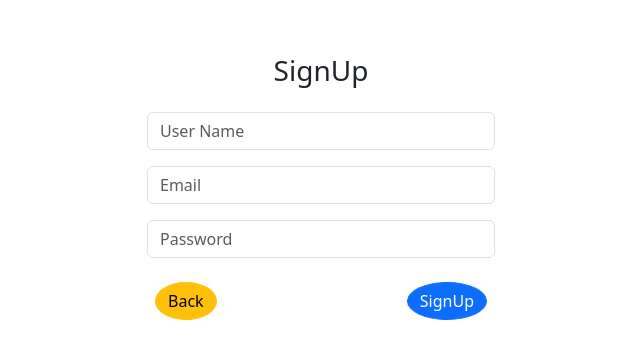
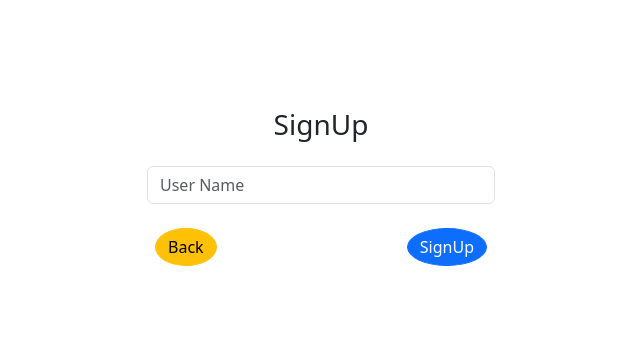
Before and after one commit to flemton/Final-Capstone-Frontend, a React (Create React App) app: page /register in a window 1280 px wide. Shown: the part 209-568 px from the top of the page, without its empty margins (319-959 px from the left). Built offline with nearby package versions, Linux system fonts and the light colour scheme.

Commit message:
Made modification to only allow auth with username

```diff
--- a/src/components/Session/Login.js
+++ b/src/components/Session/Login.js
@@ -5,15 +5,14 @@ import { useDispatch, useSelector } from 'react-redux';
 import { loginAsync } from '../../redux/slices/loginSlice';
 
 const Login = () => {
-  const [email, setEmail] = useState('');
-  const [password, setPassword] = useState('');
+  const [username, setUsername] = useState('');
   const navigate = useNavigate();
   const dispatch = useDispatch();
   const { data } = useSelector((state) => state.login);
 
   const handleLogin = (e) => {
     e.preventDefault();
-    dispatch(loginAsync(email, password));
+    dispatch(loginAsync(username));
   };
 
   useEffect(() => {
@@ -31,21 +30,11 @@ const Login = () => {
               <h2 className="text-center mb-4">LogIn</h2>
               <div className="mb-3">
                 <input
-                  type="email"
+                  type="name"
                   className="form-control"
-                  placeholder="Email"
-                  value={email}
-                  onChange={(e) => setEmail(e.target.value)}
-                  required
-                />
-              </div>
-              <div className="mb-3">
-                <input
-                  type="password"
-                  className="form-control"
-                  placeholder="Password"
-                  value={password}
-                  onChange={(e) => setPassword(e.target.value)}
+                  placeholder="Username"
+                  value={username}
+                  onChange={(e) => setUsername(e.target.value)}
                   required
                 />
               </div>
--- a/src/components/Session/Register.js
+++ b/src/components/Session/Register.js
@@ -5,15 +5,13 @@ import { registerAsync } from '../../redux/slices/registerSlice';
 
 const Register = () => {
   const [username, setUsername] = useState('');
-  const [email, setEmail] = useState('');
-  const [password, setPassword] = useState('');
   const navigate = useNavigate();
   const dispatch = useDispatch();
   const data = useSelector((state) => state.register);
 
   const handleSignUp = (e) => {
     e.preventDefault();
-    dispatch(registerAsync({ username, email, password })).then((success) => {
+    dispatch(registerAsync({ username })).then((success) => {
       if (success) {
         navigate('/home');
       }
@@ -21,7 +19,6 @@ const Register = () => {
   };
 
   useEffect(() => {
-    console.log(data);
     if (data?.success) {
       navigate('/home');
     }
@@ -41,27 +38,6 @@ const Register = () => {
                   placeholder="User Name"
                   value={username}
                   onChange={(e) => setUsername(e.target.value)}
-                  required
-                />
-              </div>
-              <div className="mb-3">
-                <input
-                  type="email"
-                  className="form-control"
-                  placeholder="Email"
-                  value={email}
-                  onChange={(e) => setEmail(e.target.value)}
-                  required
-                />
-              </div>
-
-              <div className="mb-3">
-                <input
-                  type="password"
-                  className="form-control"
-                  placeholder="Password"
-                  value={password}
-                  onChange={(e) => setPassword(e.target.value)}
                   required
                 />
               </div>
--- a/src/redux/slices/loginSlice.js
+++ b/src/redux/slices/loginSlice.js
@@ -26,7 +26,7 @@ const loginSlice = createSlice({
 
 export const { fetchDataStart, fetchDataSuccess, fetchDataFailure } = loginSlice.actions;
 
-export const loginAsync = (email, password) => async (dispatch) => {
+export const loginAsync = (username) => async (dispatch) => {
   dispatch(fetchDataStart());
   try {
     const response = await fetch(`${apiUrl}login`, {
@@ -36,8 +36,7 @@ export const loginAsync = (email, password) => async (dispatch) => {
       },
       body: JSON.stringify({
         user: {
-          email,
-          password,
+          username,
         },
       }),
       credentials: 'include',
--- a/src/redux/slices/registerSlice.js
+++ b/src/redux/slices/registerSlice.js
@@ -3,7 +3,7 @@ import apiUrl from '../../misc/apiUrl';
 
 export const registerAsync = createAsyncThunk(
   'register/registerAsync',
-  async ({ username, email, password }) => {
+  async ({ username }) => {
     const response = await fetch(`${apiUrl}users`, {
       method: 'POST',
       headers: {
@@ -12,8 +12,6 @@ export const registerAsync = createAsyncThunk(
       body: JSON.stringify({
         user: {
           username,
-          email,
-          password,
         },
       }),
     });
```
